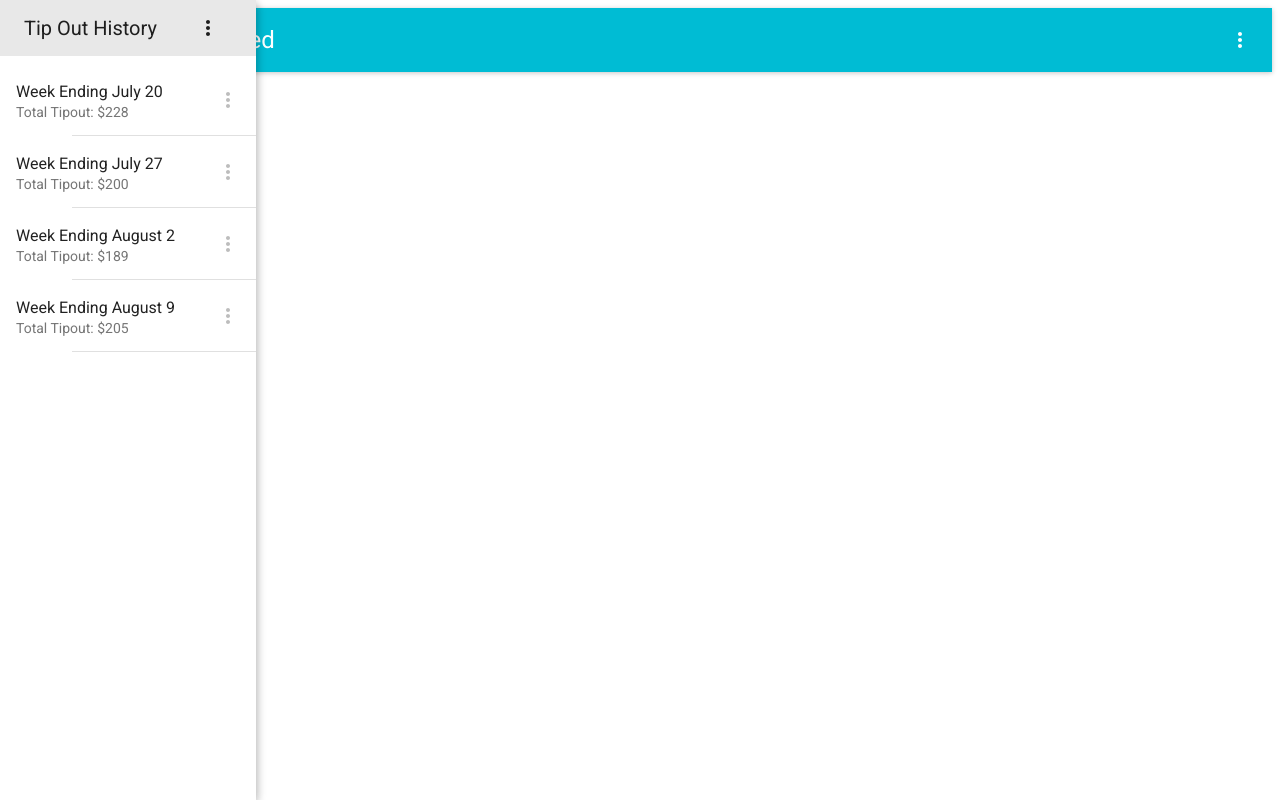
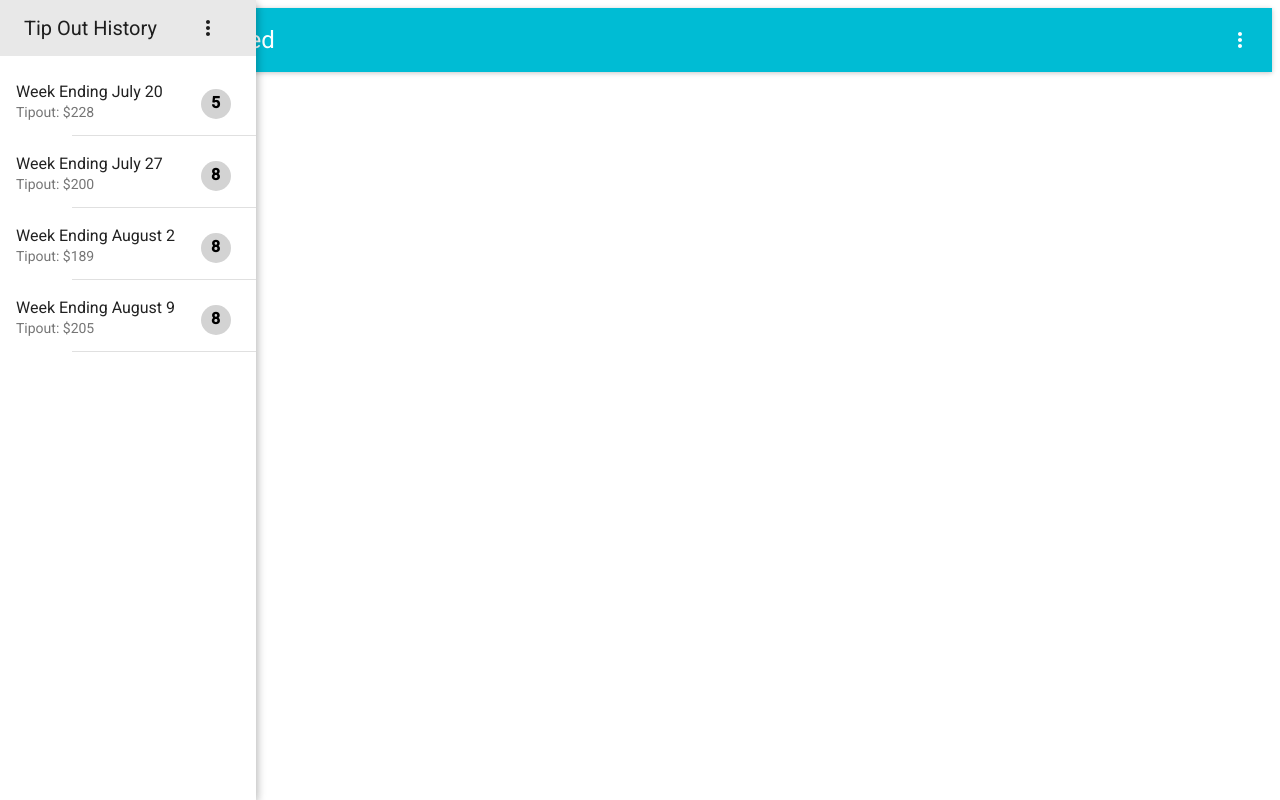
Before and after one commit to imccausl/tip-distribute, a React app: page / in a window 1280 px wide. Built offline with nearby package versions, Linux system fonts and the light colour scheme; what react-tap-event-plugin would draw is missing.

Commit message:
Add person count to tip out history

```diff
--- a/src/components/TipOutListItem.jsx
+++ b/src/components/TipOutListItem.jsx
@@ -31,12 +31,48 @@ class TipOutListItem extends Component {
   }
 
   render() {
+    const people = this.props.employees.length;
+
+    console.log(people);
+    const NumOfPeople = () => {
+      const style = {
+        position: 'relative',
+        borderRadius: '50%',
+        color: 'black',
+        backgroundColor: 'lightGrey',
+        width: '30px',
+        height: '30px',
+        textAlign: 'center',
+        margin: '5px',
+        fontWeight: 'bold',
+      };
+
+      const spanStyle = {
+        position: 'absolute',
+        top: '6px',
+        left: (people < 10) ? '10px' : '6px',
+      };
+
+      const styleAbsolute = {
+        position: 'absolute',
+        right: '20px',
+      };
+
+      return (
+        <div style={styleAbsolute}>
+          <div style={style}>
+            <span style={spanStyle}>{people}</span>
+          </div>
+        </div>
+      );
+    };
+
     return (
       <div>
         <ListItem
-          rightIconButton={rightIconMenu}
-          primaryText={"Week Ending " + this.props.week}
-          secondaryText={"Total Tipout: $" + this.props.cash}
+          primaryText={'Week Ending ' + this.props.week}
+          secondaryText={'Tipout: $' + this.props.cash}
+          rightIcon={<NumOfPeople />}
           onTouchTap={this.props.clicked}
         />
         <Divider inset={true} />
```
